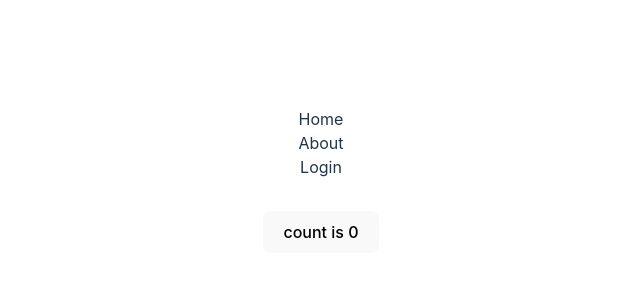
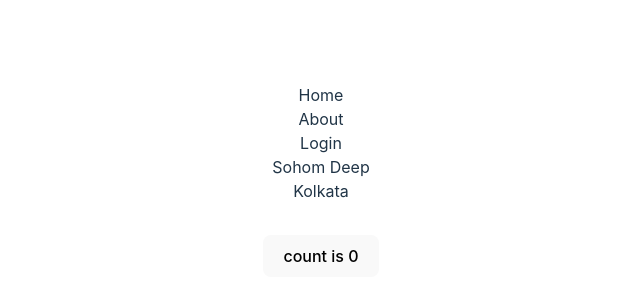
Before and after one commit to Sohomdeep/react-features, a React (Vite) app: page / in a window 1280 px wide. Shown: the part 204-504 px from the top of the page, without its empty margins (319-959 px from the left). Built offline with nearby package versions, Linux system fonts and the light colour scheme.

Commit message:
data pass using props parent to child component

```diff
--- a/src/App.jsx
+++ b/src/App.jsx
@@ -1,6 +1,7 @@
 import { useState } from 'react'
 import './App.css'
 import NavBar from './assets/components/NavBar'
+import Data from './assets/components/Data'
 
 function App() {
   const [count, setCount] = useState(0)
@@ -8,6 +9,7 @@ function App() {
   return (
     <>
       <NavBar />
+      <Data name={"Sohom" + " Deep" } address="Kolkata" />
       <div className="card">
         <button onClick={() => setCount((count) => count + 1)}>
           count is {count}
--- /dev/null
+++ b/src/assets/components/Data.jsx
@@ -0,0 +1,11 @@
+
+const Data = ({name, address}) => {
+  return (
+    <>
+        <div>{name}</div>
+        <div>{address}</div>
+    </>
+  )
+}
+
+export default Data
```
